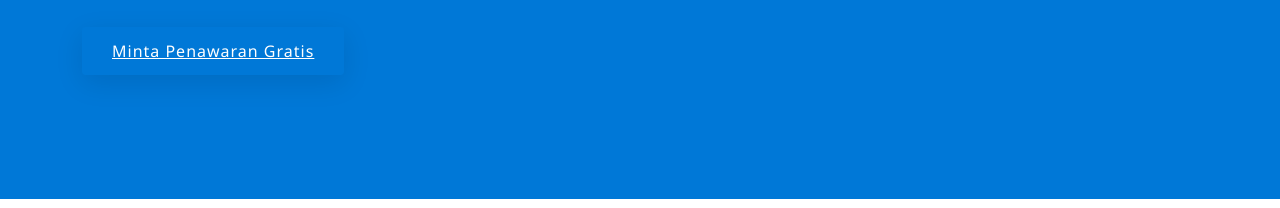
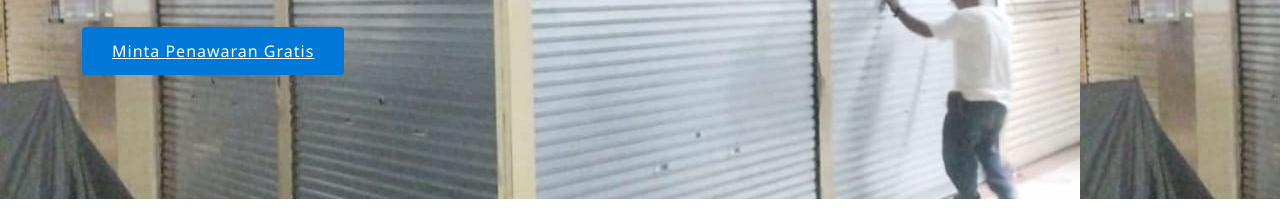
Before and after one commit to rockondev/samudrajaya-css, a plain HTML site: page index.html in a window 1280 px wide. Shown: the part 486-694 px from the top of the page. Drawn offline with nearby package versions, Linux system fonts and the light colour scheme; a web font is replaced by a local one.

Commit message:
update css

```diff
--- a/assets/css/style.css
+++ b/assets/css/style.css
@@ -43,7 +43,8 @@
 
 .hero .btn-get-started {
     color: var(--contrast-color);
-    background: var(--accent-color);
+    background: #0078d7;
+    /* background: var(--accent-color); */
     font-family: var(--heading-font);
     font-weight: 400;
     font-size: 16px;
@@ -401,6 +402,7 @@ body {
 /* HERO Metro UI */
 #hero {
     background: #0078d7;
+    background-image: url('../images/RollingDoor.jpg');
     min-height: 70vh;
     color: white;
     display: flex;
@@ -416,6 +418,7 @@ body {
 #hero .btn {
     font-weight: 600;
     border-radius: 0;
+    background: yellowgreen;
 }
 
 /* Section Title */
```
